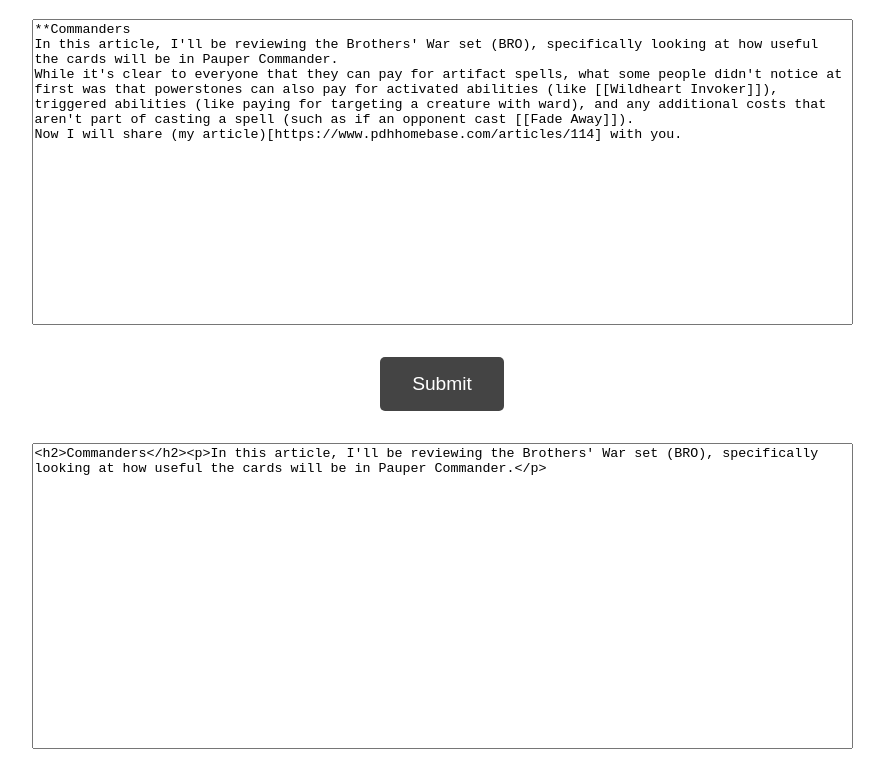
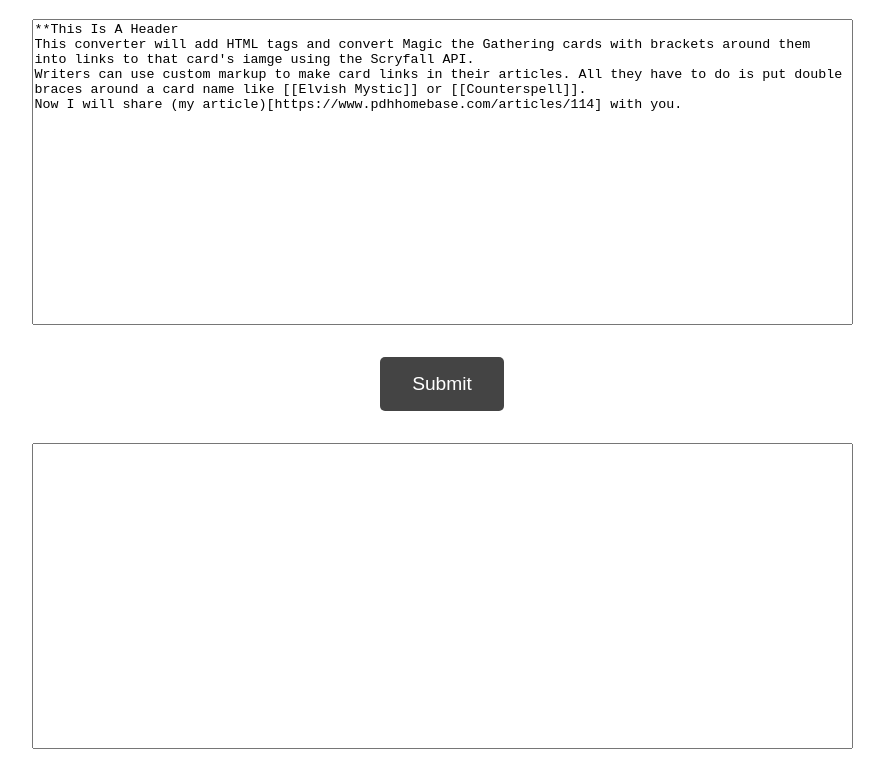
Before and after one commit to Podkomorka/article_converter, a plain HTML site: page index.html in a window 1280 px wide. Both pictures are taken after a click on the button "Submit". Shown: the part 70-827 px from the top of the page, without its empty margins (198-1082 px from the left). Drawn offline with Linux system fonts and the light colour scheme; no server answers.

Commit message:
Add files via upload

```diff
--- a/index.html
+++ b/index.html
@@ -15,7 +15,7 @@
       id="input"
       cols="100"
       rows="20"
-      placeholder="Paste article with custom markup here...">**Commanders&#13;&#10;In this article, I'll be reviewing the Brothers' War set (BRO), specifically looking at how useful the cards will be in Pauper Commander.&#13;&#10;While it's clear to everyone that they can pay for artifact spells, what some people didn't notice at first was that powerstones can also pay for activated abilities (like [[Wildheart Invoker]]), triggered abilities (like paying for targeting a creature with ward), and any additional costs that aren't part of casting a spell (such as if an opponent cast [[Fade Away]]).&#13;&#10;Now I will share (my article)[https://www.pdhhomebase.com/articles/114] with you.
+      placeholder="Paste article with custom markup here...">**This Is A Header&#13;&#10;This converter will add HTML tags and convert Magic the Gathering cards with brackets around them into links to that card's iamge using the Scryfall API.&#13;&#10;Writers can use custom markup to make card links in their articles. All they have to do is put double braces around a card name like [[Elvish Mystic]] or [[Counterspell]].&#13;&#10;Now I will share (my article)[https://www.pdhhomebase.com/articles/114] with you.
       </textarea>
     <button class="btn" id="submit">Submit</button>
   </div>
--- a/script.js
+++ b/script.js
@@ -8,51 +8,64 @@ async function convertArticle() {
   // Clear output textarea
   output.value = ''
 
-  // Make array of sections split by newline
-  const inputSplit = input.value.trimEnd().split(/\r?\n/)
+  // New output array
+  const outputArray = []
 
+  // Turn input into array split by newline
+  const inputArray = input.value.trimEnd().split(/\r?\n/)
 
-  for(let i = 0; i < inputSplit.length; i++) {
+  // For each section in article
+  for(let i = 0; i < inputArray.length; i++) {
+    // Name current section
+    let text = inputArray[i]
+
     // Check if a section is a header or a paragraph
-    if(inputSplit[i].substring(0,2) === '**') {
-      convertHeader(inputSplit[i])
+    if(text.substring(0,2) === '**') {
+      // Remove markup, wrap with tags, and push
+      outputArray.push(wrap(text.substring(2), 'h2'))
     } else {
-      await convertParagraph(inputSplit[i])
+      // Convert cards with markup into links
+      text = await convertCards(text)
+
+      // Convert links
+      // text = convertLinks(text)
+
+      // Wrap with tags and push
+      outputArray.push(wrap(text, 'p'))
     }
+  }
+
+  // Put converted article into output textarea
+  for(let i = 0; i < outputArray.length; i++) {
+    output.value = output.value + outputArray[i] + '\n'
   }
 }
 
-function convertHeader(h) {
-  // Remove markup
-  const headerText = h.substring(2)
-
-  // Add to output textarea
-  output.value = output.value + `<h2>${headerText}</h2>`
+function wrap(content, tag) {
+  return `<${tag}>${content}</${tag}>`
 }
 
-async function convertParagraph(p) {
+async function convertCards(text) {
+  // For each card with markup
+  while(text.search(/\[\[/) > -1) {
+    // Get card location in text
+    const start = text.search(/\[\[/)
+    const end = text.search(/\]\]/)
 
-  const cards = []
+    // Save card name with markup "[[Card Name]]"
+    const cardMarkup = text.substring(start, end+2)
 
-  while(p.search(/\[\[/) > -1) {
-    p = p.replace(/\[\[(.*?)\]\]/, card => {
-      const cardName = card.slice(2,-2)
-      cards.push(cardName)
-      return `${cardName}`
-    })
+    // Save card name without markup
+    const cardName = text.substring(start+2, end)
+
+    // Fetch the Scryfall URL for that cards image
+    const cardURL = await getCard(cardName)
+
+    // Replace the markup with a link to that card's image
+    text = text.replace(cardMarkup, `<a href=\"${cardURL}\" target=\"_blank\">${cardName}</a>`)
   }
 
-  for(let i = 0; i < cards.length; i++) {
-    const cardURL = await getCard(cards[i])
-    p = p.replace(cards[i], () => {
-      return `<a href=\"${cardURL}\" target=\"_blank\">${cards[i]}</a>`
-    })
-  }
-
-  // Repeat above process for [link text](URL) markup
-
-  // Add to output textarea
-  output.value = output.value + `<p>${p}</p>`
+  return text
 }
 
 async function getCard(cardName) {
```
